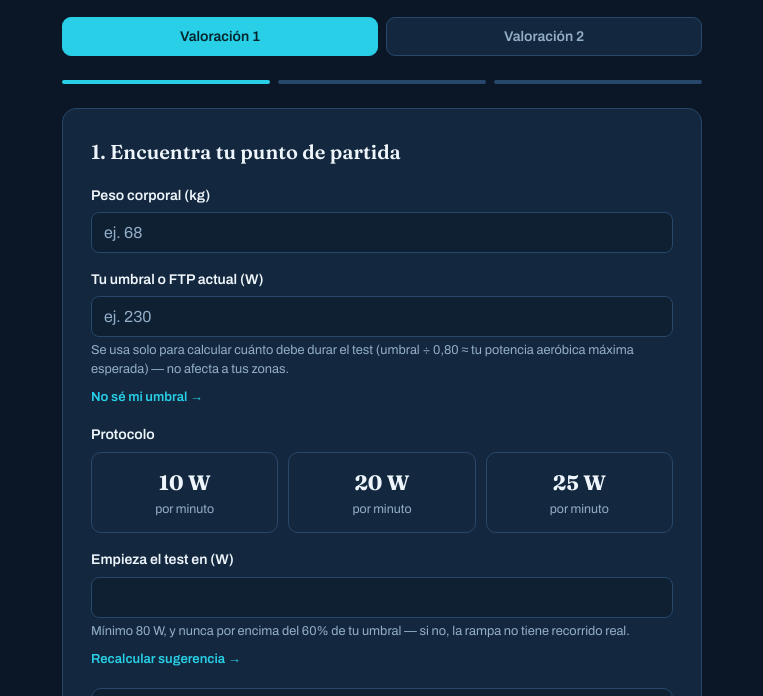
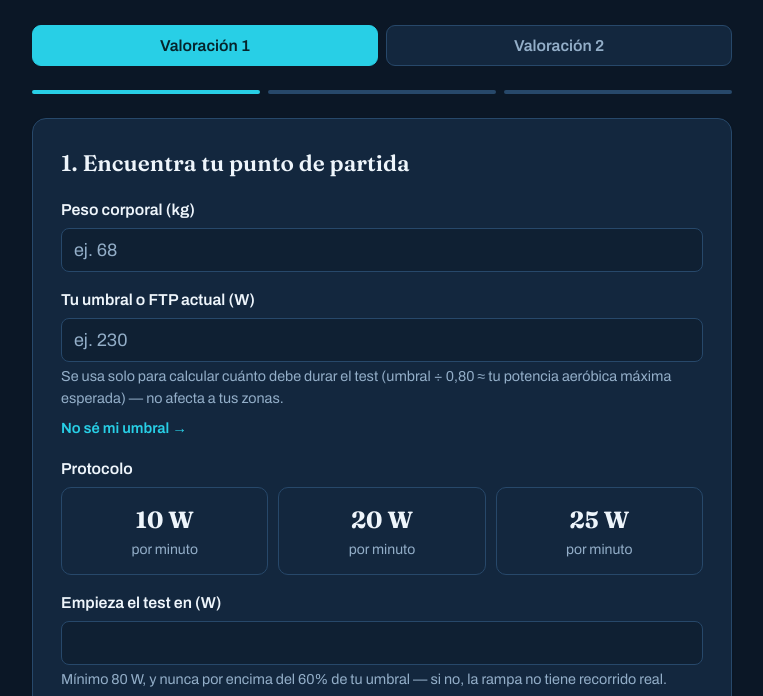
Before and after one commit to cedarpower/test-rampa, a plain HTML site: page index.html in a window 1280 px wide. Shown: the part 110-806 px from the top of the page, without its empty margins (258-1021 px from the left). Drawn offline with Linux system fonts and the light colour scheme.

Commit message:
Add files via upload

```diff
--- a/index.html
+++ b/index.html
@@ -28,6 +28,8 @@
   --danger-border:#c9503e;
 }
 
+html{font-size:18px;}
+
 *{box-sizing:border-box;}
 
 body{
@@ -40,7 +42,7 @@ body{
 }
 
 .wrap{
-  max-width:640px;
+  max-width:700px;
   margin:0 auto;
 }
 
```
